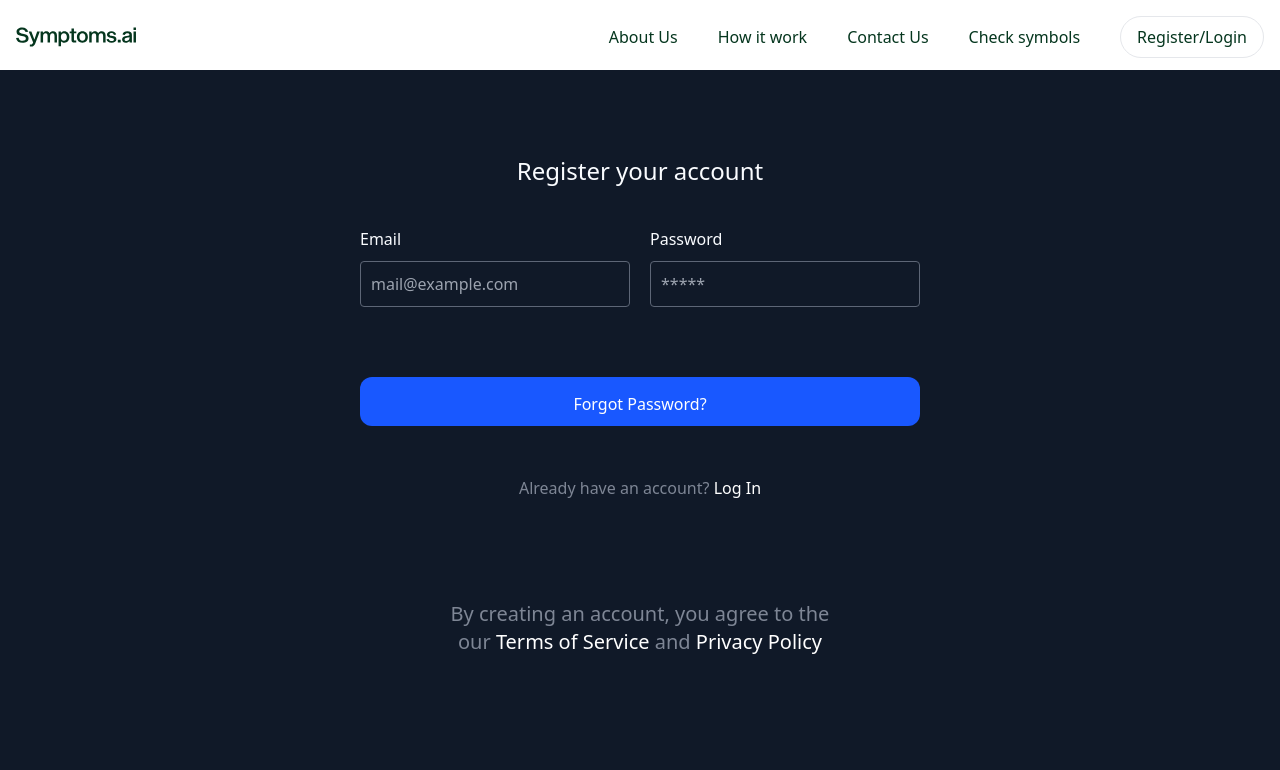
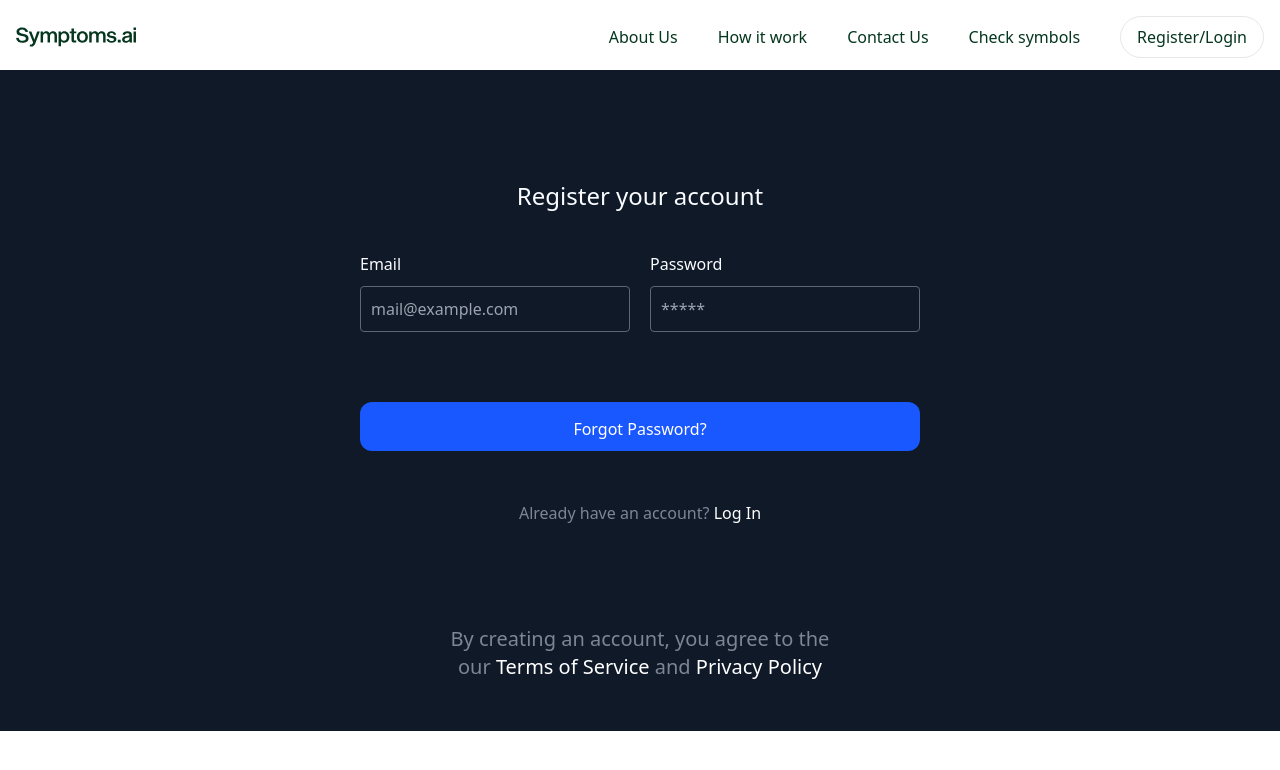
Before and after one commit to DaramolaD/symptoms.ai, a Next.js app: page /signUp in a window 1280 px wide. Shown: the top 770 px of the page. Built offline with nearby package versions, Linux system fonts and the light colour scheme.

Commit message:
style_pdae_01

```diff
--- a/pages/signIn/index.jsx
+++ b/pages/signIn/index.jsx
@@ -29,7 +29,7 @@ const Signin = () => {
     }
   };
   return (
-    <div className="flex max-w-[1400px] mx-auto flex-col justify-center items-center min-h-screen pt-[180px] bg-[#101928] text-[#FAFCFF] pt-[30px]">
+    <div className="flex max-w-[1400px] mx-auto flex-col justify-center items-center pt-[180px] bg-[#101928] text-[#FAFCFF] pb-[30px]">
       <div className="grid gap-[40px] max-w-[600px] w-full px-[20px] justify-items-center pb-[20px]">
         <h2 className="text-2xl">Register your account</h2>
         <form
--- a/pages/signUp/index.jsx
+++ b/pages/signUp/index.jsx
@@ -29,7 +29,7 @@ const SignUp = () => {
     }
   };
   return (
-    <div className="flex max-w-[1400px] mx-auto flex-col justify-center items-center min-h-screen pt-[180px] bg-[#101928] text-[#FAFCFF] pt-[30px]">
+    <div className="flex max-w-[1400px] mx-auto flex-col justify-center items-center pt-[180px] bg-[#101928] text-[#FAFCFF] pb-[30px]">
       <div className="grid gap-[40px] max-w-[600px] w-full px-[20px] justify-items-center pb-[20px]">
         <h2 className="text-2xl">Register your account</h2>
         <form
```
